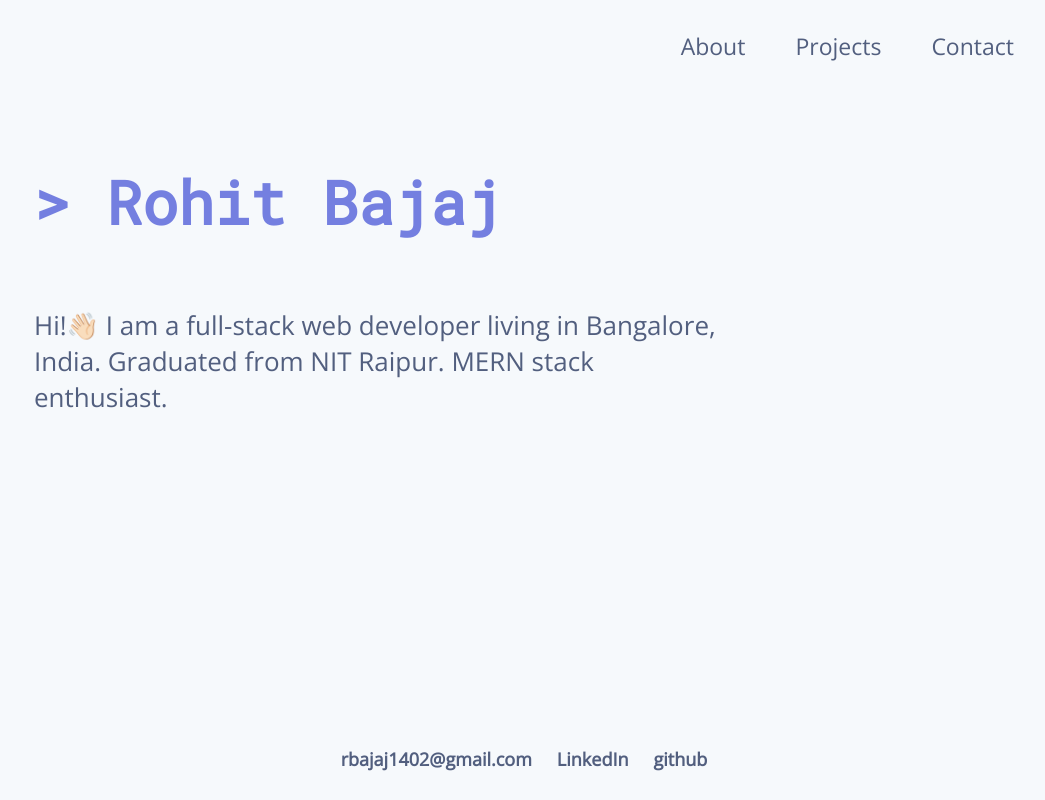
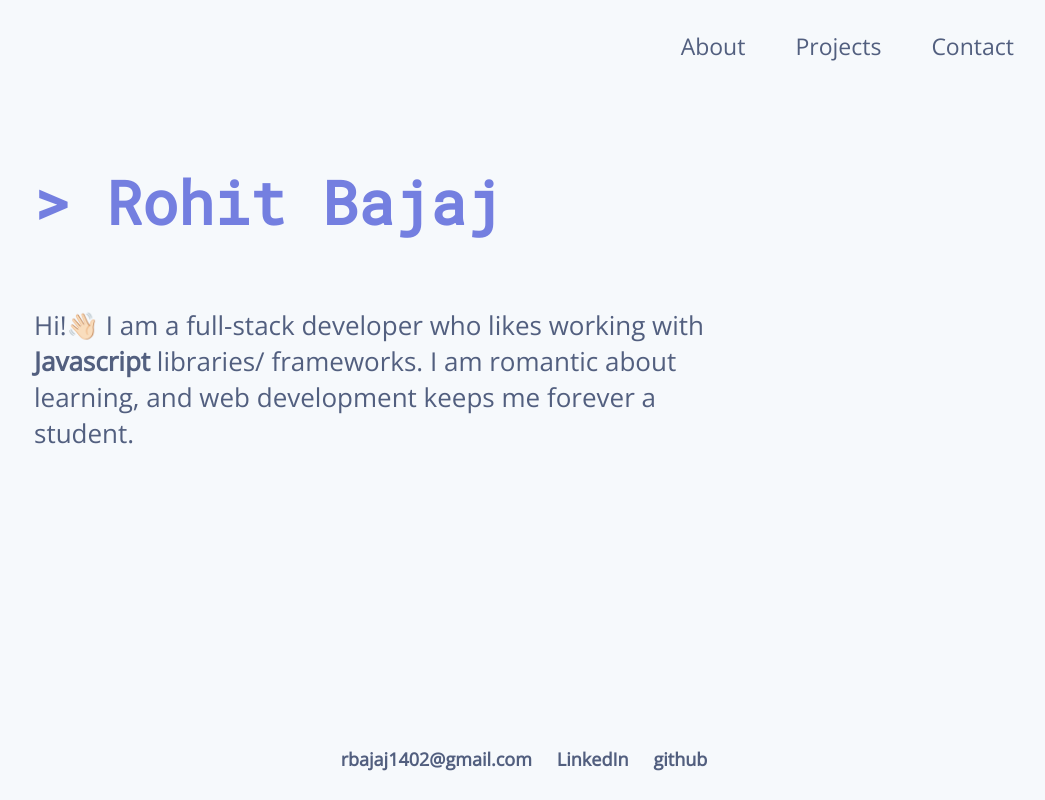
Before and after one commit to rbajaj1997/my-portfolio, a React (Create React App) app: page / in a window 1280 px wide. Shown: the whole page, without its empty margins (116-1161 px from the left). Built offline with nearby package versions, Linux system fonts and the light colour scheme.

Commit message:
Hero section changes

```diff
--- a/src/components/About.js
+++ b/src/components/About.js
@@ -20,10 +20,10 @@ export default function About() {
         <section className="about-container">
             <div className="personal-details">
                 <p className="personal-details__text">
-                    Hello! I'm Rohit, a 22 year old, self-taught full stack developer based out of Bangalore, India.<br />
+                    Hello! I'm Rohit, a 22 year old, self-taught full stack developer based in Bangalore, India.<br />
                     I gratuated from <a href="http://www.nitrr.ac.in/" rel="noopener noreferrer" target="_blank"> National Institute of Technology, Raipur</a>  in 2019, majoring in Electrical Engineering.
                     Despite being from a non-computer science background, I got into coding/development because computers have always fascinated me.. Seeing code getting converted to things we use regularly, like Facebook or Amazon, was no less than magic to me and that's where my quest to invent began!
-                    I joined <a href="https://www2.deloitte.com/ui/en.html" rel="noopener noreferrer" target="_blank">Deloitte USI</a> right after college, where I presently work as a Automation Developer. <br />
+                    I joined <a href="https://www2.deloitte.com/ui/en.html" rel="noopener noreferrer" target="_blank">Deloitte USI</a> right after college, where I presently work as a Automation Developer. I am always interested in learning, growing, and contributing to awesome projects!<br />
                     When not in front of a computer, you will probably find me playing chess ♟️, relishing music 🎵🎧, watching football ⚽ or solving sudoku.
                 </p>
             </div>
--- a/src/components/Home.js
+++ b/src/components/Home.js
@@ -10,9 +10,7 @@ export default function Home() {
                     </div>
                 </div>
                 <div className="hero__description">
-                    Hi!<span role="img" aria-label="hello-emoji">👋🏻</span> I am a full-stack web developer living in Bangalore, India. Graduated from NIT Raipur. MERN
-                    stack
-                    enthusiast.
+                    Hi!<span role="img" aria-label="hello-emoji">👋🏻</span> I am a full-stack developer who likes working with <strong>Javascript</strong> libraries/ frameworks. I am romantic about learning, and web development keeps me forever a student.
                 </div>
             </div>
         </section>
```
